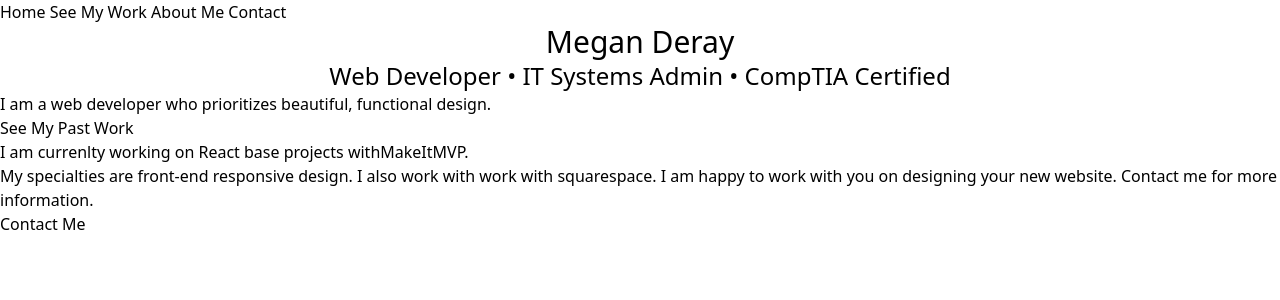
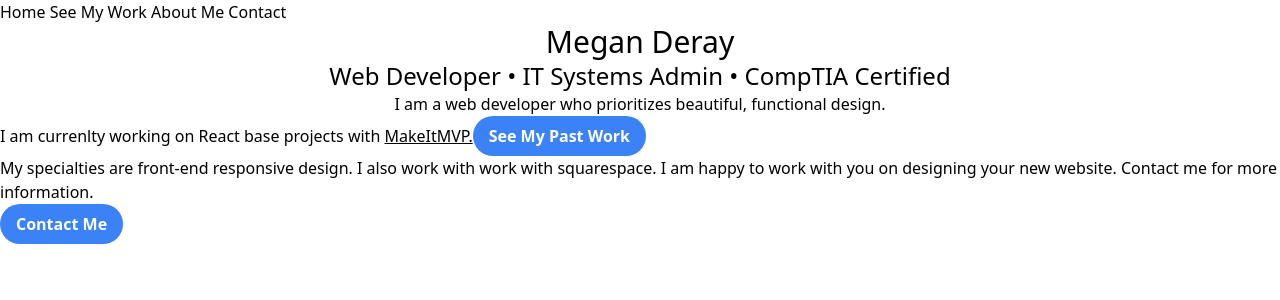
Before and after one commit to megrde93/MegansPortfolio, a React (Create React App) app: page / in a window 1280 px wide. Shown: the top 300 px of the page. Built offline with nearby package versions, Linux system fonts and the light colour scheme.

Commit message:
homepage

```diff
--- a/src/components/HomePage.js
+++ b/src/components/HomePage.js
@@ -10,31 +10,36 @@
       <h1 className="text-2xl text-center	">
         Web Developer • IT Systems Admin • CompTIA Certified
       </h1>
-      <h2>
+      <h2 className="text-center	">
         I am a web developer who prioritizes beautiful, functional design.
       </h2>
-      <Link to={PastWork}>
-        <button> See My Past Work</button>
-      </Link>
-      <div>
+
       <h2>
-          I am currenlty working on React base projects with
+        I am currenlty working on React base projects with{" "}
         <a
+          className="underline"
           target="_blank"
           rel="noopener noreferrer"
           href="https://www.linkedin.com/company/makeitmvp/"
         >
           MakeItMVP.
         </a>
+        <Link to={PastWork}>
+          <button class="bg-blue-500 hover:bg-blue-700 text-white font-bold py-2 px-4 rounded-full">
+            See My Past Work
+          </button>
+        </Link>
       </h2>
       <h2>
         My specialties are front-end responsive design. I also work with work
         with squarespace. I am happy to work with you on designing your new
         website. Contact me for more information.
       </h2>
-      </div>
+
       <Link to={Contact}>
-        <button> Contact Me</button>
+        <button class="bg-blue-500 hover:bg-blue-700 text-white font-bold py-2 px-4 rounded-full">
+          Contact Me
+        </button>
       </Link>
     </div>
   );
```
Lines whose indentation alone changed are shown as unchanged.
